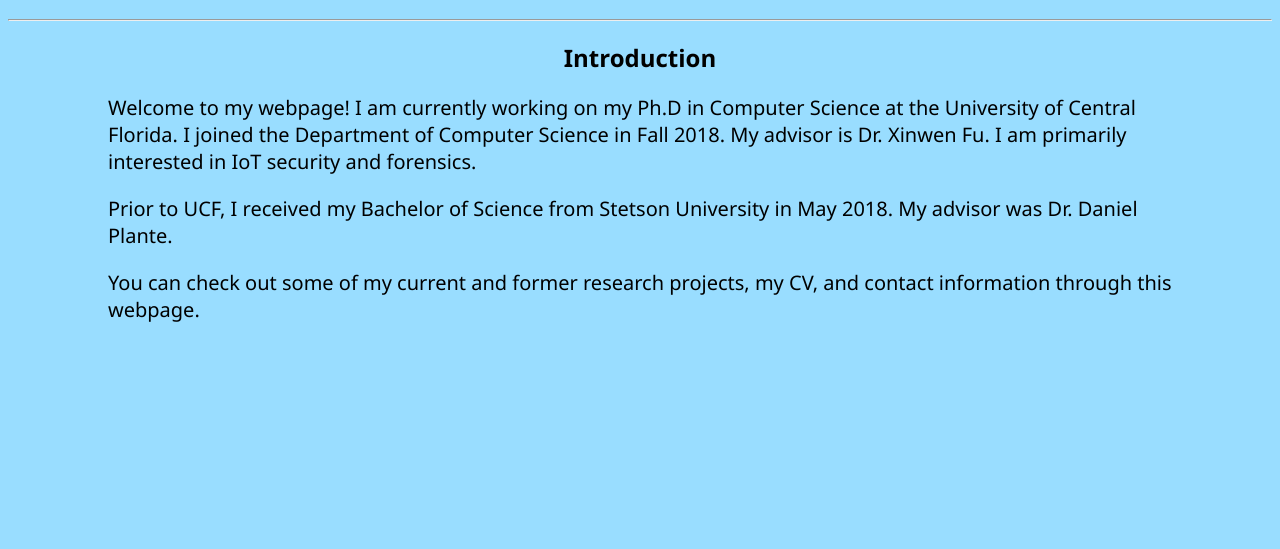
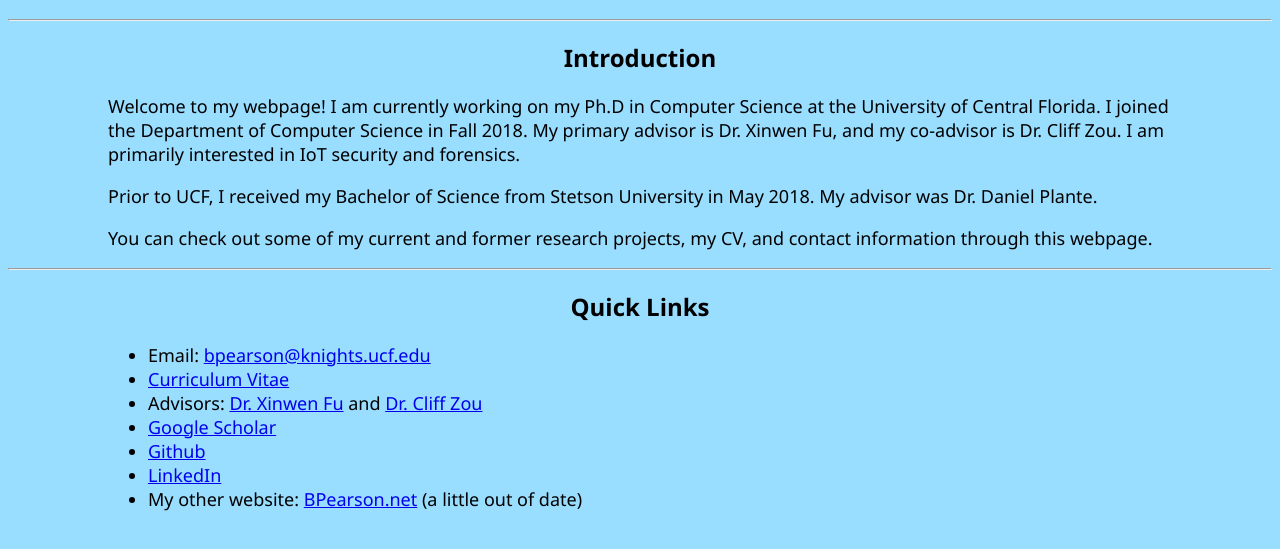
Before and after one commit to PBearson/PBearson.github.io, a plain HTML site: page index.html in a window 1280 px wide. Shown: the part 67-616 px from the top of the page. Drawn offline with Linux system fonts and the light colour scheme.

Commit message:
update webpage

```diff
--- a/content.css
+++ b/content.css
@@ -5,10 +5,9 @@ body
 
 }
 
-
-p
+p, ul
 {
     margin-left: 100px;
     margin-right: 100px;
-    font-size: 20px;
+    font-size: 18px;
 }
--- a/index.html
+++ b/index.html
@@ -14,12 +14,26 @@
 
     <center><h2>Introduction</h2></center>
 
-    <p>Welcome to my webpage! I am currently working on my Ph.D in Computer Science at the University of Central Florida. I joined the Department of Computer Science in Fall 2018. My advisor is Dr. Xinwen Fu. I am primarily interested in IoT security and forensics.</p>
+    <p>Welcome to my webpage! I am currently working on my Ph.D in Computer Science at the University of Central Florida. I joined the Department of Computer Science in Fall 2018. My primary advisor is Dr. Xinwen Fu, and my co-advisor is Dr. Cliff Zou. I am primarily interested in IoT security and forensics.</p>
 
     <p>Prior to UCF, I received my Bachelor of Science from Stetson University in May 2018. My advisor was Dr. Daniel Plante.</p>
 
     <p>You can check out some of my current and former research projects, my CV, and contact information through this webpage.</p>
 
+    <hr/>
+
+    <center><h2>Quick Links</h2></center>
+
+    <ul>
+        <li>Email: <a href="mailto:bpearson@knights.ucf.edu">bpearson@knights.ucf.edu</a></li>
+        <li><a href="docs/Bryan_Pearson_CV.pdf">Curriculum Vitae</a> </li>
+        <li>Advisors: <a href="https://www.uml.edu/sciences/computer-science/faculty/fu-xinwen.aspx">Dr. Xinwen Fu</a> and <a href="https://www.cs.ucf.edu/~czou/">Dr. Cliff Zou</a></li>
+        <li><a href="https://scholar.google.com/citations?user=gd-hJG0AAAAJ&hl=en">Google Scholar</a></li>
+        <li><a href="https://github.com/PBearson/">Github</a></li>
+        <li><a href="https://www.linkedin.com/in/bryan-pearson-454296106/">LinkedIn</a></li>
+        <li>My other website: <a href="https://bpearson.net">BPearson.net</a> (a little out of date)</li>
+    </ul>
+
 </body>
 
 </html>
```
Also changed, not shown: 1 other file.
